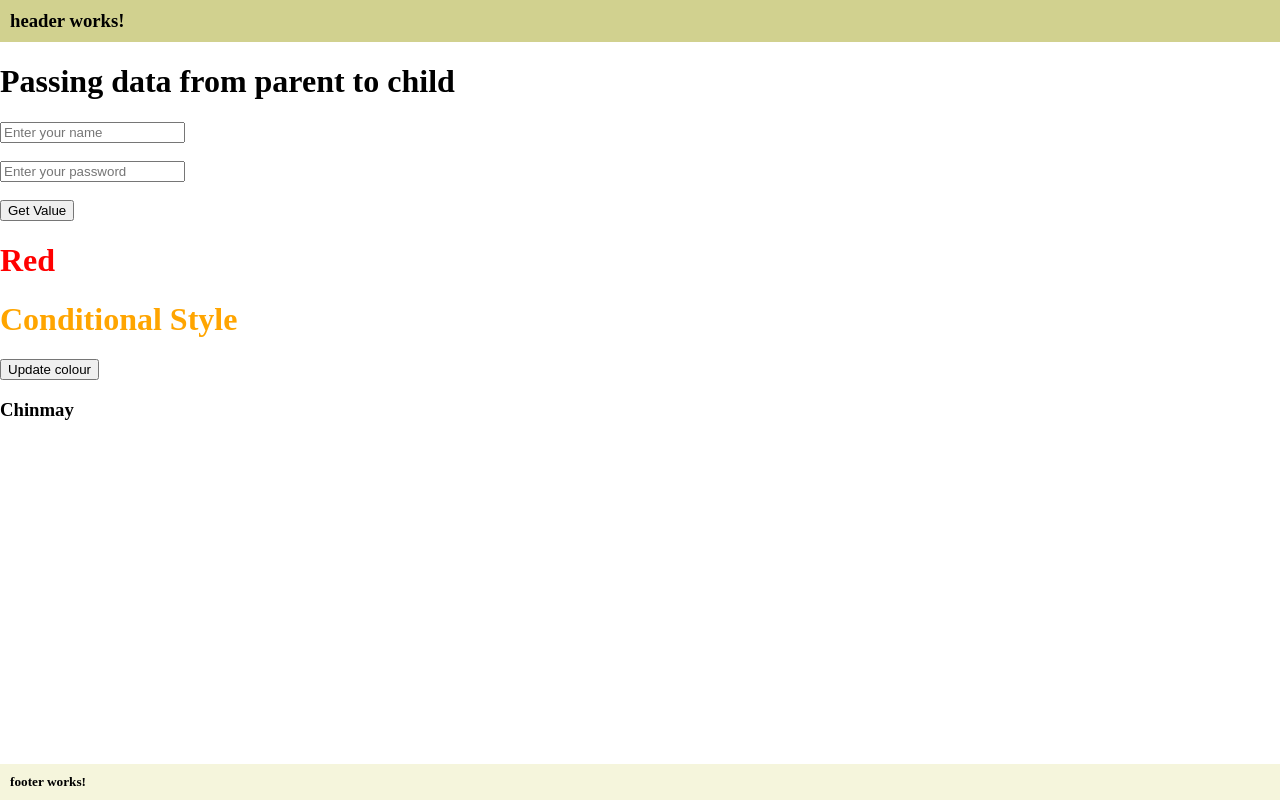
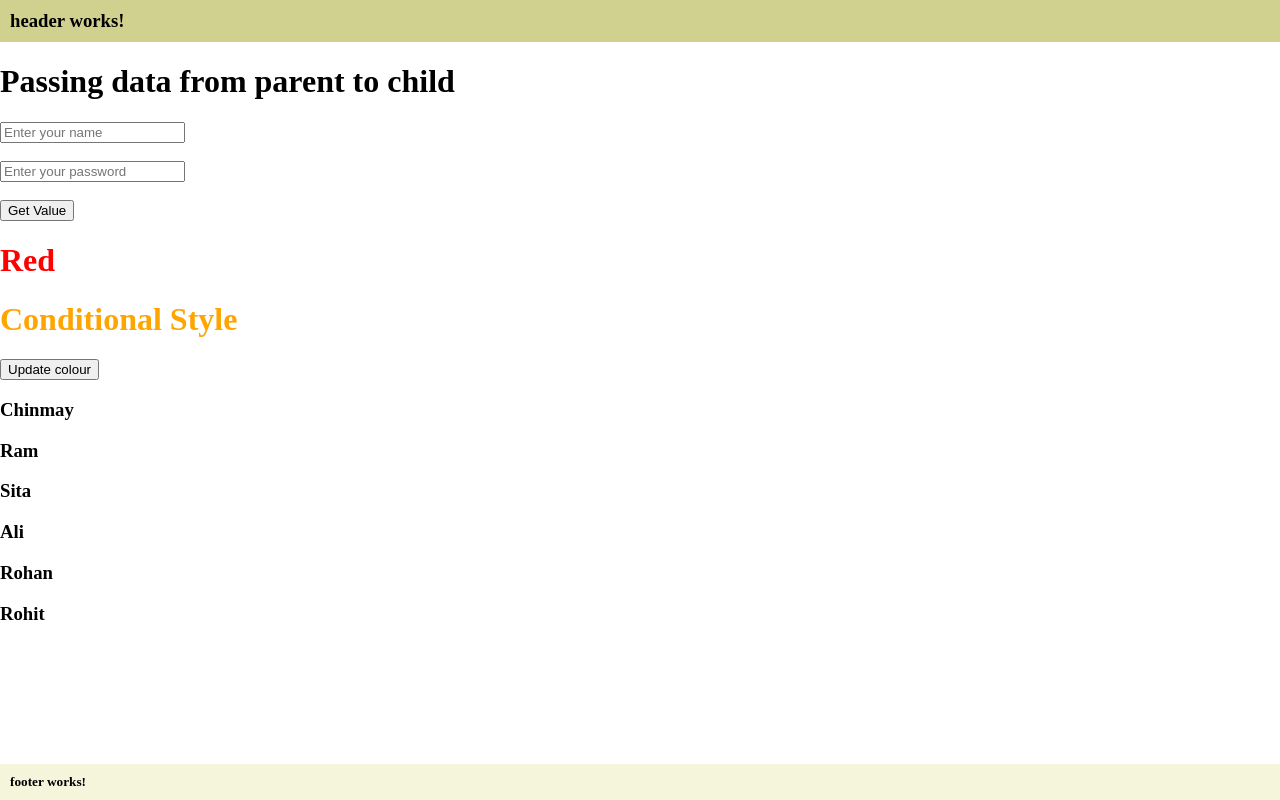
Before and after one commit to chinmayparekh/AngularTutorial, an Angular app: page / in a window 1280 px wide. Built offline with nearby package versions, Linux system fonts and the light colour scheme.

Commit message:
iterating over objects while passing data from parent to child

```diff
--- a/src/app/app.component.html
+++ b/src/app/app.component.html
@@ -11,6 +11,8 @@
 <h1 [style.color]="color">Conditional Style</h1>
 
 <button (click)="update()">Update colour</button>
+<div *ngFor="let user of name">
+  <app-users [hero]="user"></app-users>
 
-<app-users [hero]="name"></app-users>
+</div>
 <app-footer></app-footer>
--- a/src/app/app.component.ts
+++ b/src/app/app.component.ts
@@ -16,5 +16,5 @@ export class AppComponent {
   update(){
     this.color='pink';
   }
-  name='Chinmay'
+  name=['Chinmay','Ram','Sita','Ali','Rohan','Rohit']
 }
```
